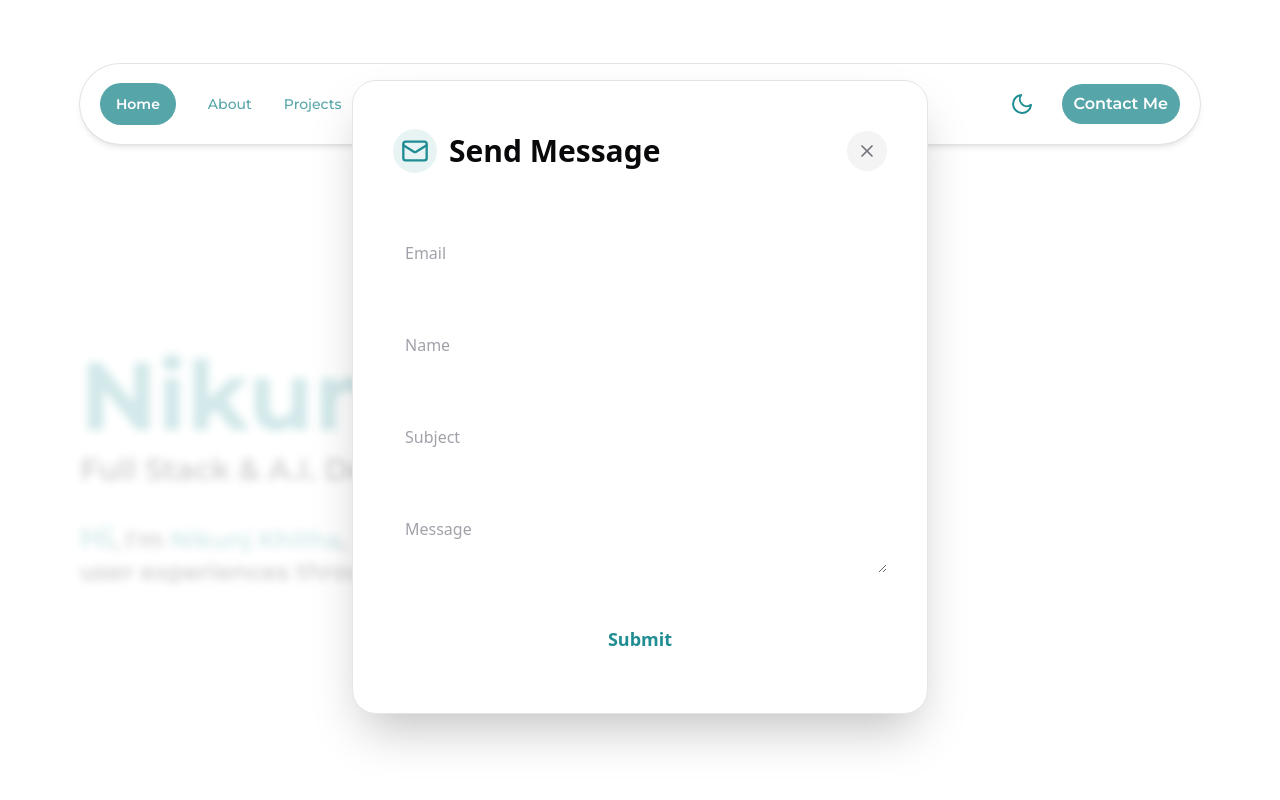
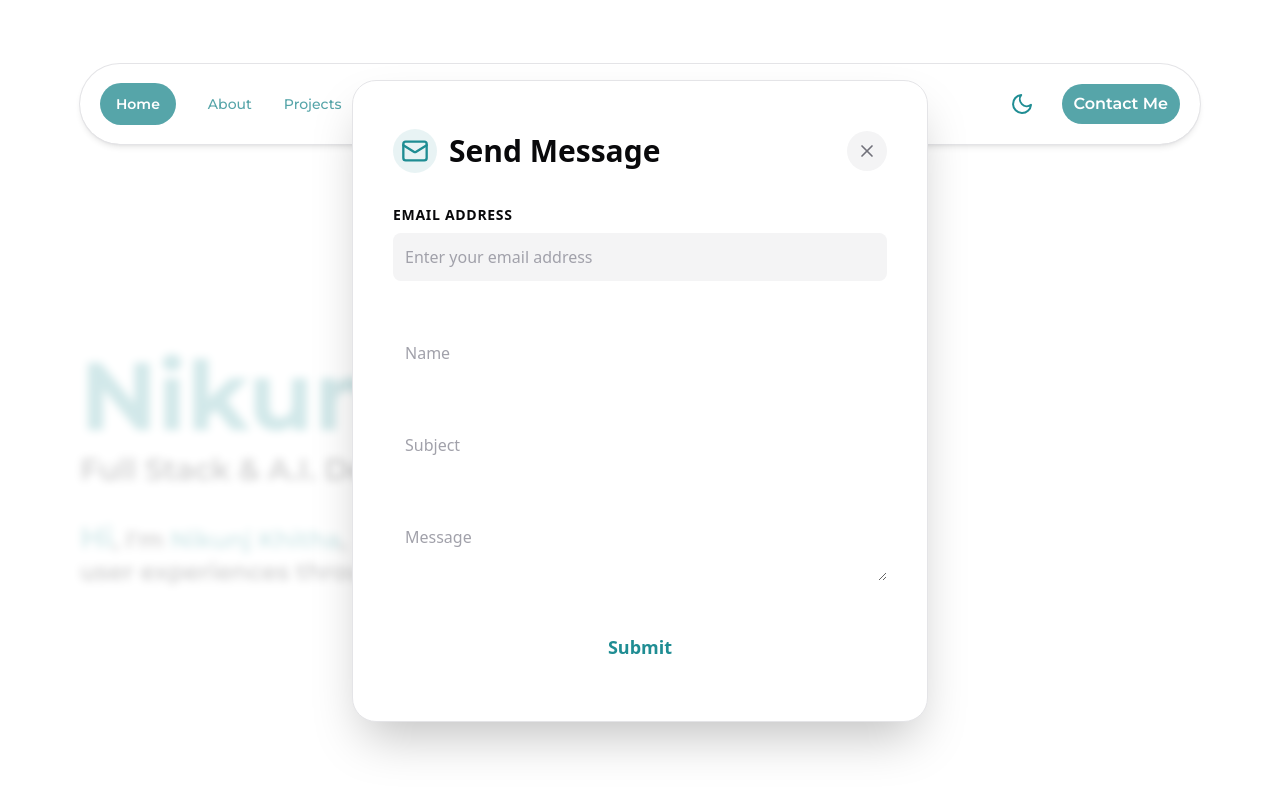
Before and after one commit to Nikunj2003/My-Next-Js-Portfolio, a Next.js app: page / in a window 1280 px wide. Both pictures are taken after a click on the button "Contact Me". Shown: the top 800 px of the page. Built offline with nearby package versions, Linux system fonts and the light colour scheme.

Commit message:
Update email field styling
cgen-479e51fbc20247b2834ecc98bcb75e1d

```diff
--- a/src/components/contact-form/contact-form.tsx
+++ b/src/components/contact-form/contact-form.tsx
@@ -75,12 +75,12 @@ export default function ContactForm() {
         {({ isValid }) => (
           <Form className="mt-8 flex flex-col gap-6">
             {/** Email Field */}
-            <div className="flex flex-col gap-1">
+            <div className="flex flex-col gap-2">
               <label
                 htmlFor="email"
-                className="inline font-medium text-background"
+                className="text-sm font-semibold text-foreground uppercase tracking-wider"
               >
-                Email
+                Email Address
               </label>
               <Field name="email">
                 {({ field, meta }: FormiKInputFieldProps<string>) => (
@@ -88,12 +88,12 @@ export default function ContactForm() {
                     <CustomInput
                       id="email"
                       {...field}
-                      type="text"
-                      placeholder="Email"
-                      className="border border-gray-300 bg-white dark:border-gray-600 dark:bg-[#1F1F23]" // Add background and border color here
+                      type="email"
+                      placeholder="Enter your email address"
+                      className="h-12 border border-border bg-muted text-foreground placeholder:text-muted-foreground focus:border-accent focus:bg-background transition-colors"
                     />
                     {Boolean(meta.touched && meta.error) && (
-                      <span className="absolute right-4 top-1/2 -translate-y-1/2 text-xs font-bold text-red-400 md:text-sm">
+                      <span className="mt-1 text-xs font-medium text-destructive">
                         {meta.error}
                       </span>
                     )}
```
